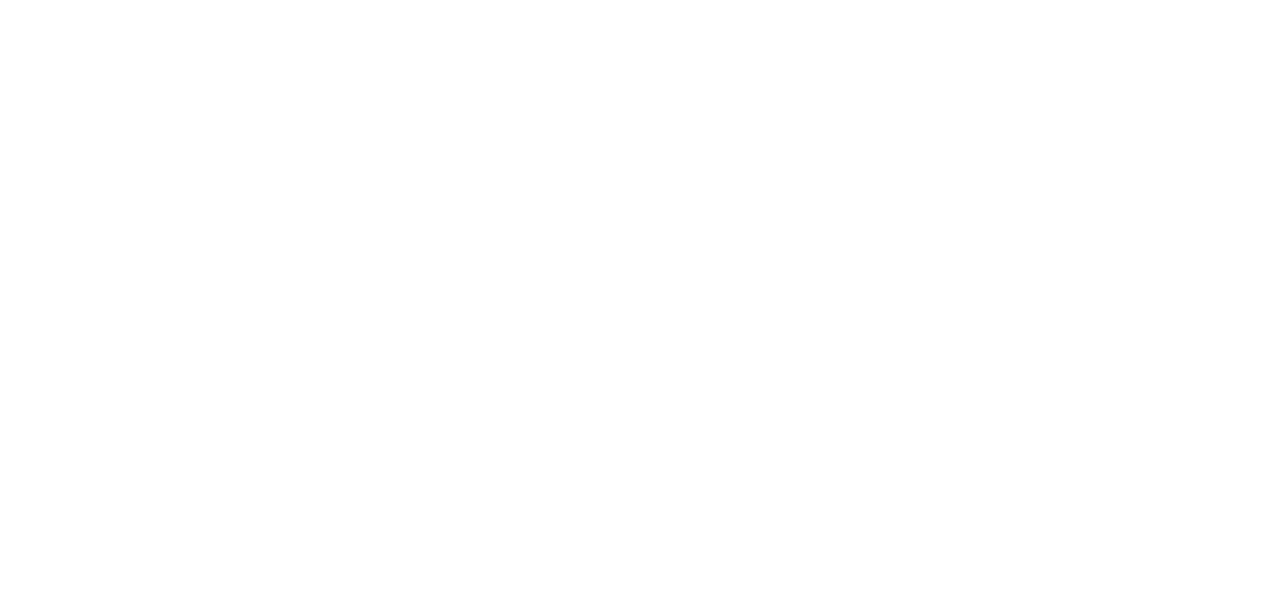
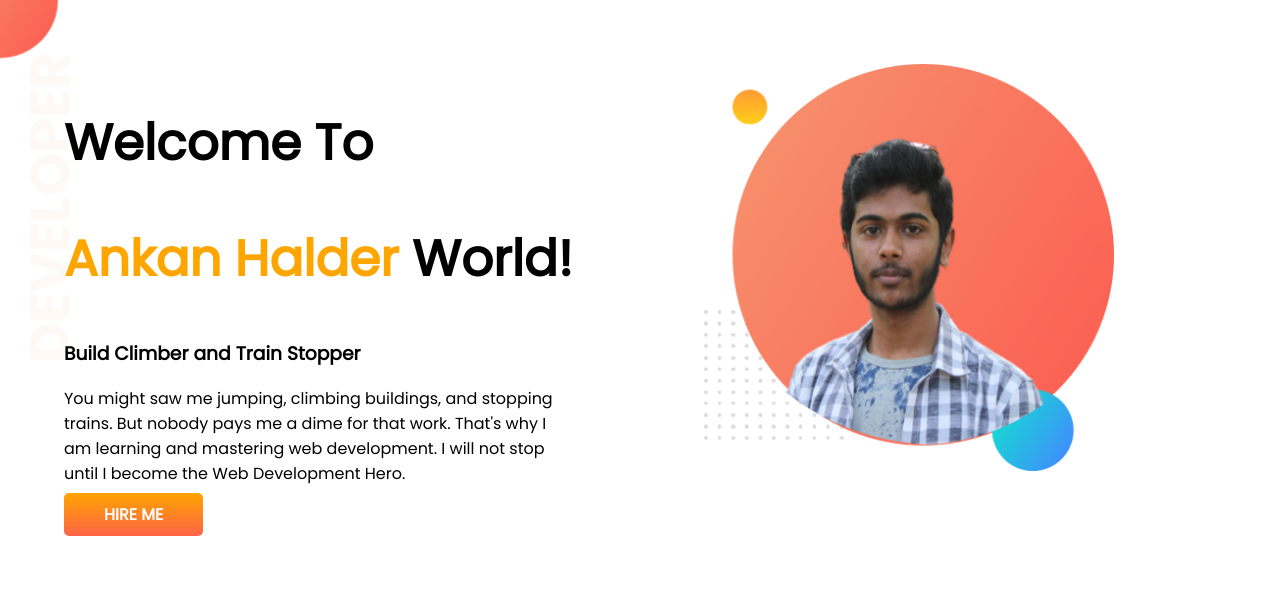
Before and after one commit to Ankan112/developer-portfolio, a plain HTML site: page index.html in a window 1280 px wide. Drawn offline with Linux system fonts and the light colour scheme.

Commit message:
section add

```diff
--- a/index.html
+++ b/index.html
@@ -1,13 +1,32 @@
 <!DOCTYPE html>
 <html lang="en">
+
 <head>
     <meta charset="UTF-8">
     <meta http-equiv="X-UA-Compatible" content="IE=edge">
     <meta name="viewport" content="width=device-width, initial-scale=1.0">
     <title>Ankan Halder</title>
+    <link rel="preconnect" href="https://fonts.googleapis.com">
+    <link rel="preconnect" href="https://fonts.gstatic.com" crossorigin>
+    <link href="https://fonts.googleapis.com/css2?family=Poppins:ital@0;1&display=swap" rel="stylesheet">
     <link rel="stylesheet" href="style.css">
 </head>
+
 <body>
+    <section class="top-banner">
+        <div class="half-width">
+            <h1>Welcome To</h1>
+            <h1><span class="orange-color">Ankan Halder</span> World!</h1>
+            <h3>Build Climber and Train Stopper</h3>
+            <p>You might saw me jumping, climbing buildings, and stopping trains. But nobody pays me a dime for that
+                work.
+                That's why I am learning and mastering web development. I will not stop until I become the Web
+                Development
+                Hero.</p>
+            <a class="link-button" href="#" target="_blank">HIRE ME</a>
+        </div>
+        <div class="half-width"><img src="images/AH.png" alt=""></div>
+    </section>
+</body>
 
-</body>
 </html>
--- a/style.css
+++ b/style.css
@@ -0,0 +1,32 @@
+body{
+    font-family: 'Poppins', sans-serif;
+    margin: 0;
+}
+h1{
+    font-size: 50px;
+}
+.orange-color{
+    color: orange;
+}
+section{
+    display: flex;
+}
+.half-width{
+    width:50%;
+    padding: 5%;
+}
+.half-width img{
+    width: 80%;
+}
+.link-button{
+    text-decoration: none;
+    padding: 10px 40px;
+    border-radius: 5px;
+    background-image: linear-gradient(orange,tomato);
+    color: white;
+    font-weight: 700;
+}
+.top-banner{
+    background-image: url(images/top-banner.png);
+    background-repeat: no-repeat;
+}
```
Also changed, not shown: images/AH.png (added), images/IMG_20180928_171307-removebg-preview.png (added), images/ah1.png (added), images/dream-bg.png (added), images/exp-bg.png (added), images/jhankar.png (added), images/jhankar2.png (added), images/my-bg.png (added), images/top-banner.png (added), showoff/20190419032646_IMG_3624.JPG (added), showoff/IMG_0276.JPG (added), showoff/IMG_20180707_181355.jpg (added), showoff/IMG_20180928_171307.jpg (added).
